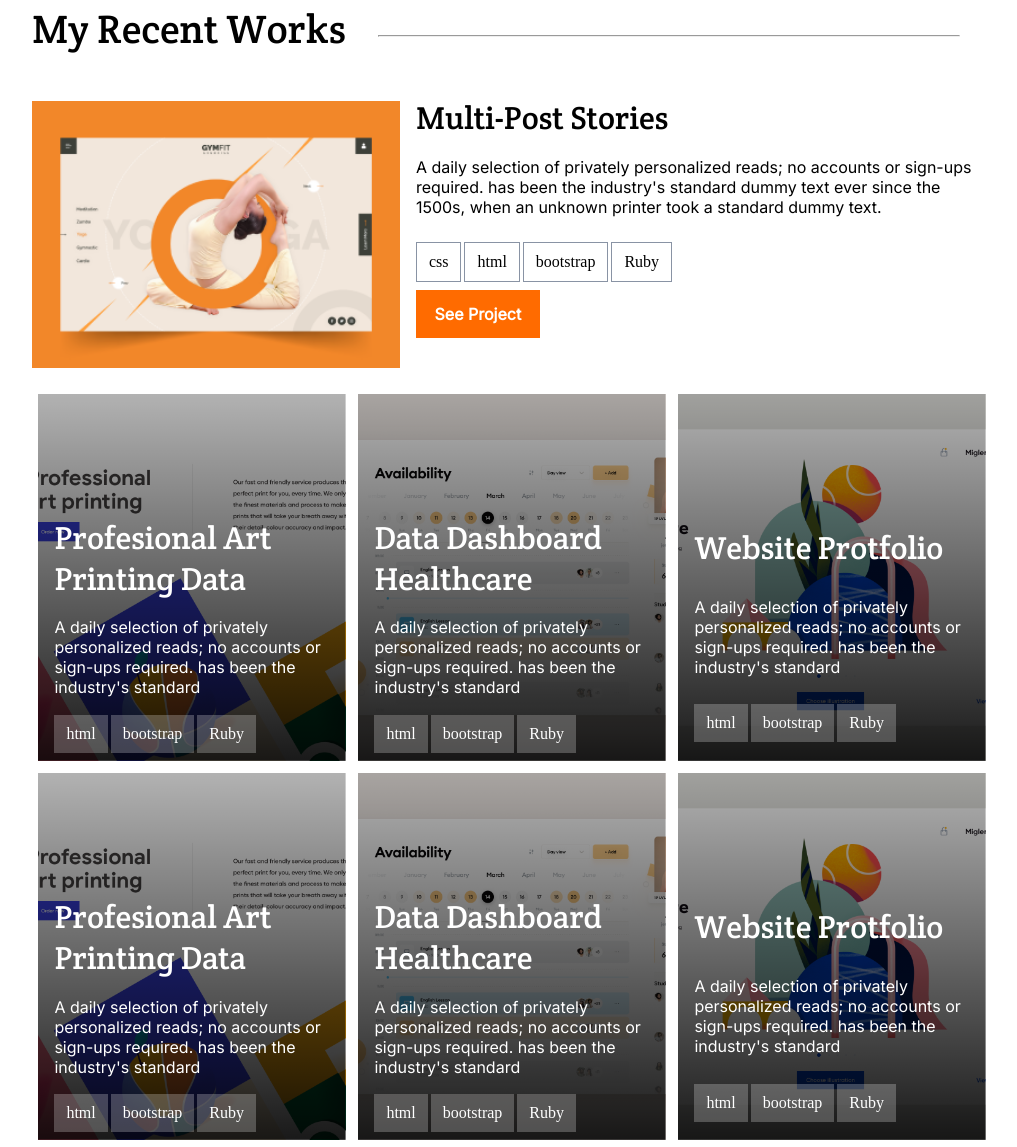
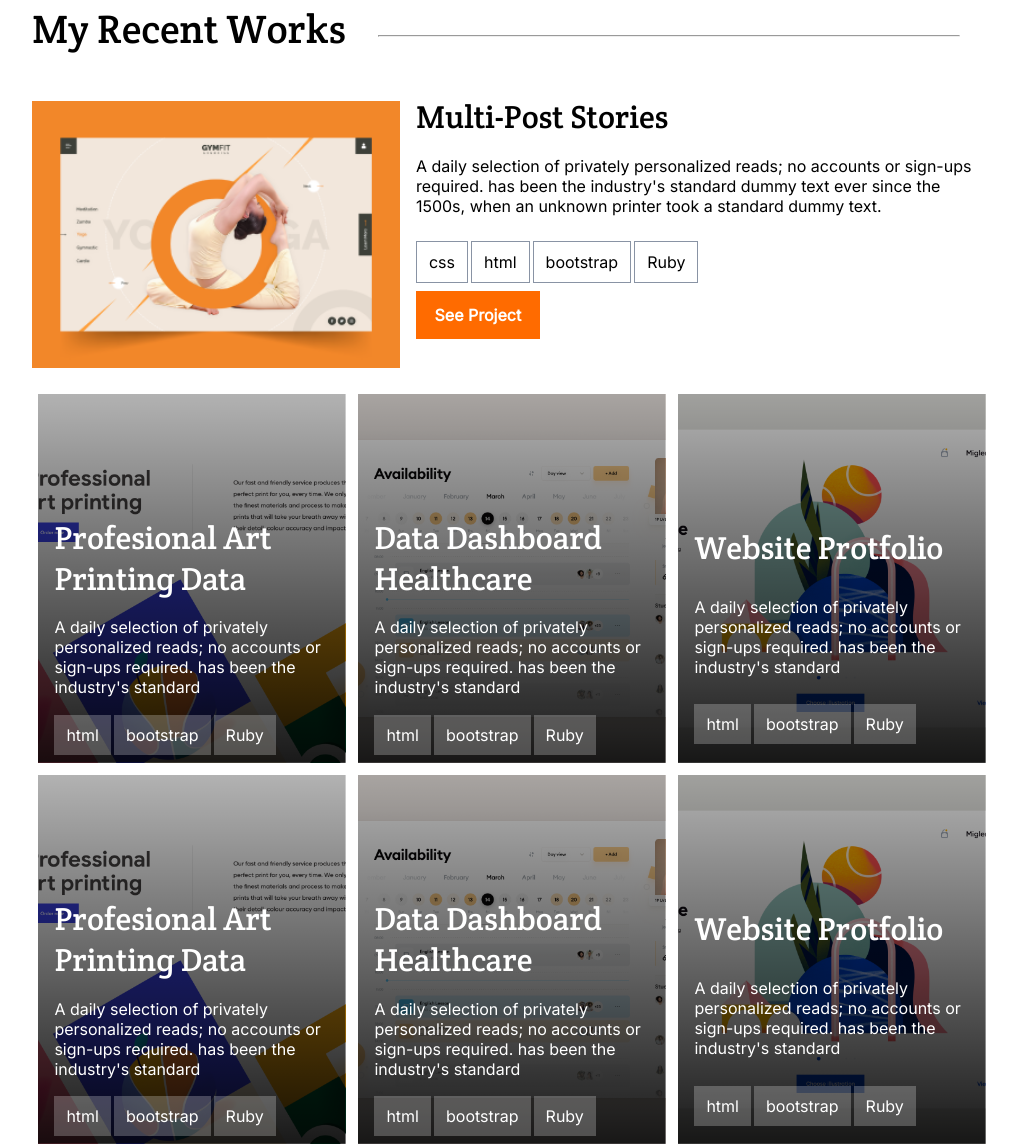
Before and after one commit to getssh/personal-portfolio, a website: page index.html in a window 1280 px wide. Shown: the part 757-1904 px from the top of the page, without its empty margins (128-1145 px from the left). Drawn offline with Linux system fonts and the light colour scheme.

Commit message:
Add font-family Inter for used-tools and list-style none applied

```diff
--- a/index.css
+++ b/index.css
@@ -121,6 +121,10 @@ hr {
   flex-direction: column;
   align-items: start;
   margin: 1rem 2rem;
+}
+
+.projects li {
+  font-family: 'Inter', sans-serif;
 }
 
 .top-img {
@@ -353,6 +357,7 @@ textarea {
 
   .social li {
     margin: -0.2rem;
+    list-style: none;
   }
 
   .skills i {
```
